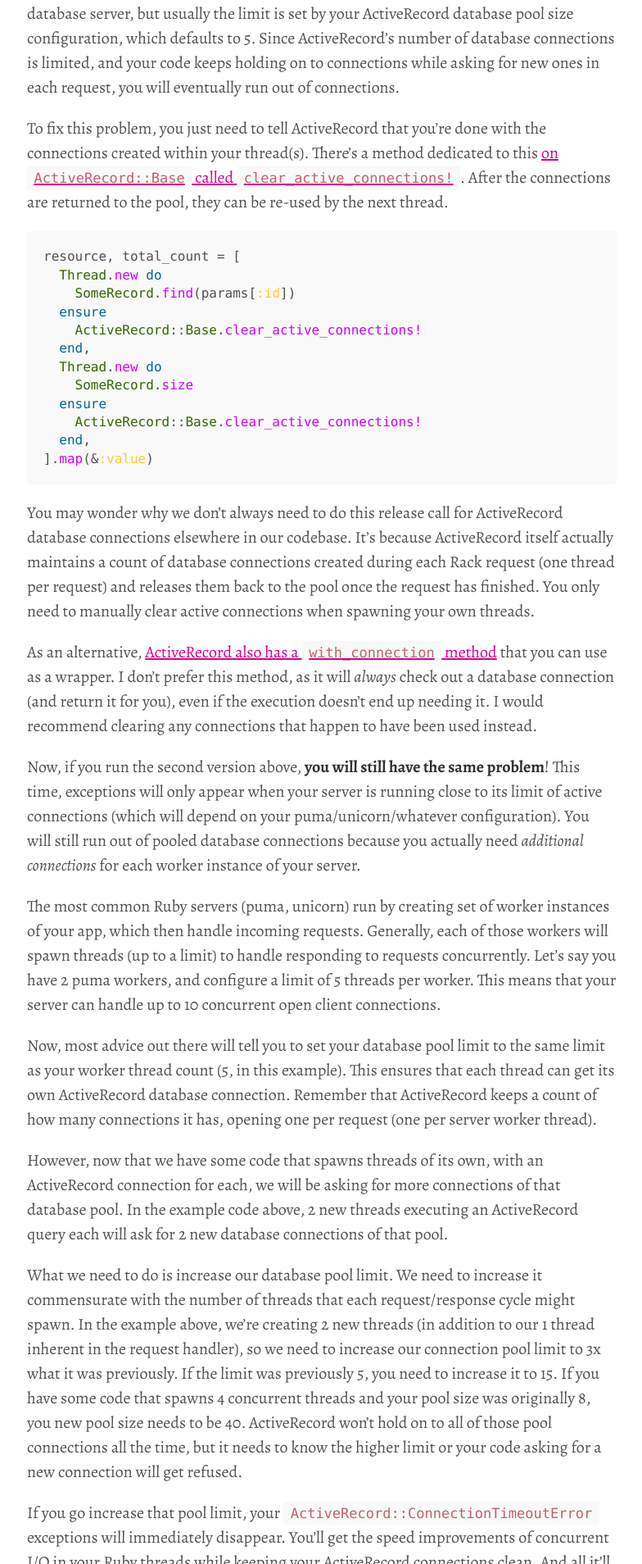
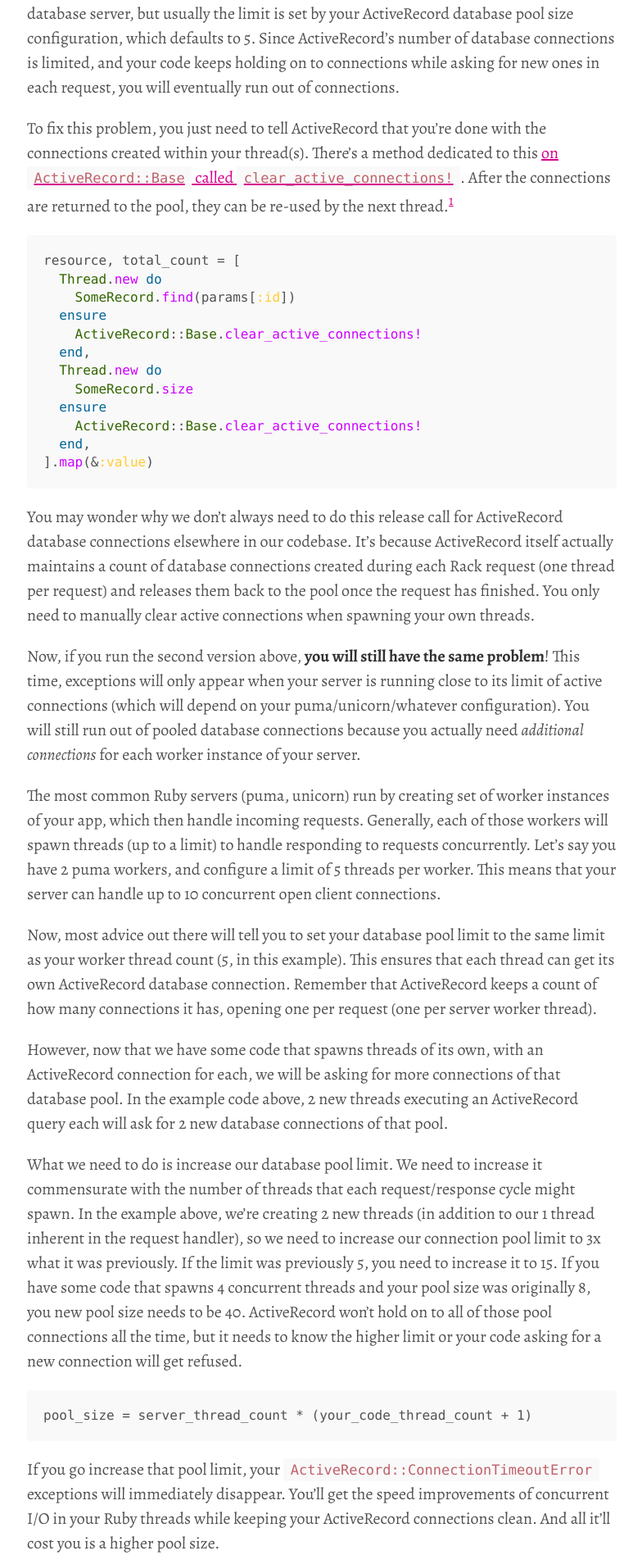
Before and after one commit to joshbeckman/andjosh.github.io, a Jekyll site: the page built from _posts/2020-05-09-cleaning-up-ruby-threads-and-activerecord-connections.md, in a window 1280 px wide. Shown: the part 1002-2910 px from the top of the page at 82% size, without its empty margins (247-1031 px from the left). Built offline with Jekyll 4.4.1, drawn with Linux system fonts in a browser that asks for light colours; some of the changed text lies outside the part shown.

Commit message:
chg:dev: Start using footnotes
incorporate feedback from eleni

````diff
--- a/_posts/2020-05-09-cleaning-up-ruby-threads-and-activerecord-connections.md
+++ b/_posts/2020-05-09-cleaning-up-ruby-threads-and-activerecord-connections.md
@@ -22,7 +22,7 @@
 
 The limit on your database connection count is of course ultimately dictated by your database server, but usually the limit is set by your ActiveRecord database pool size configuration, which defaults to 5. Since ActiveRecord's number of database connections is limited, and your code keeps holding on to connections while asking for new ones in each request, you will eventually run out of connections.
 
-To fix this problem, you just need to tell ActiveRecord that you're done with the connections created within your thread(s). There's a method dedicated to this [on `ActiveRecord::Base` called `clear_active_connections!`][0]. After the connections are returned to the pool, they can be re-used by the next thread.
+To fix this problem, you just need to tell ActiveRecord that you're done with the connections created within your thread(s). There's a method dedicated to this [on `ActiveRecord::Base` called `clear_active_connections!`][0]. After the connections are returned to the pool, they can be re-used by the next thread.[^1]
 
 ```ruby
 resource, total_count = [
@@ -41,8 +41,6 @@
 
 You may wonder why we don't always need to do this release call for ActiveRecord database connections elsewhere in our codebase. It's because ActiveRecord itself actually maintains a count of database connections created during each Rack request (one thread per request) and releases them back to the pool once the request has finished. You only need to manually clear active connections when spawning your own threads.
 
-As an alternative, [ActiveRecord also has a `with_connection` method][1] that you can use as a wrapper. I don't prefer this method, as it will _always_ check out a database connection (and return it for you), even if the execution doesn't end up needing it. I would recommend clearing any connections that happen to have been used instead.
-
 Now, if you run the second version above, __you will still have the same problem__! This time, exceptions will only appear when your server is running close to its limit of active connections (which will depend on your puma/unicorn/whatever configuration). You will still run out of pooled database connections because you actually need _additional connections_ for each worker instance of your server.
 
 The most common Ruby servers (puma, unicorn) run by creating set of worker instances of your app, which then handle incoming requests. Generally, each of those workers will spawn threads (up to a limit) to handle responding to requests concurrently. Let's say you have 2 puma workers, and configure a limit of 5 threads per worker. This means that your server can handle up to 10 concurrent open client connections.
@@ -53,7 +51,12 @@
 
 What we need to do is increase our database pool limit. We need to increase it commensurate with the number of threads that each request/response cycle might spawn. In the example above, we're creating 2 new threads (in addition to our 1 thread inherent in the request handler), so we need to increase our connection pool limit to 3x what it was previously. If the limit was previously 5, you need to increase it to 15. If you have some code that spawns 4 concurrent threads and your pool size was originally 8, you new pool size needs to be 40. ActiveRecord won't hold on to all of those pool connections all the time, but it needs to know the higher limit or your code asking for a new connection will get refused.
 
+```
+pool_size = server_thread_count * (your_code_thread_count + 1)
+```
+
 If you go increase that pool limit, your `ActiveRecord::ConnectionTimeoutError` exceptions will immediately disappear. You'll get the speed improvements of concurrent I/O in your Ruby threads while keeping your ActiveRecord connections clean. And all it'll cost you is a higher pool size.
 
 [0]: https://api.rubyonrails.org/classes/ActiveRecord/ConnectionAdapters/ConnectionHandler.html#method-i-clear_active_connections-21
 [1]: https://api.rubyonrails.org/classes/ActiveRecord/ConnectionAdapters/ConnectionPool.html#method-i-with_connection
+[^1]: As an alternative, [ActiveRecord also has a `with_connection` method][1] that you can use as a wrapper. I don't prefer this method, as it will _always_ check out a database connection (and return it for you), even if the execution doesn't end up needing it. I would recommend clearing any connections that happen to have been used instead.
--- a/public/css/poole.css
+++ b/public/css/poole.css
@@ -487,6 +487,10 @@
 .theme-base-josh .post {
     margin-bottom: 6rem;
 }
+.theme-base-josh .post .footnotes {
+  border-top: 1px solid #999;
+  font-size: 0.8rem;
+}
 .theme-base-josh .default-layout-container {
   min-height: 100vh;
 }
````
